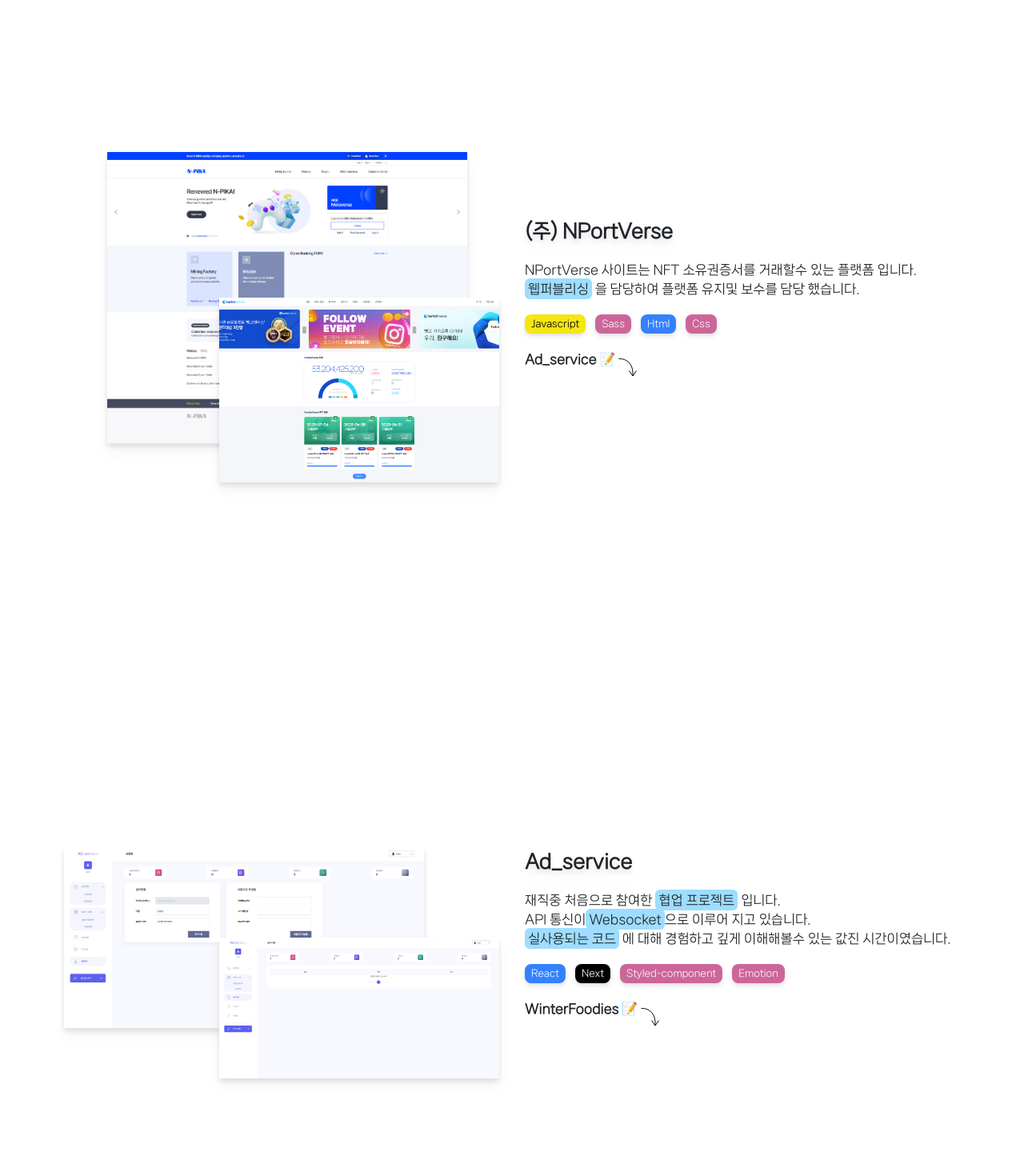
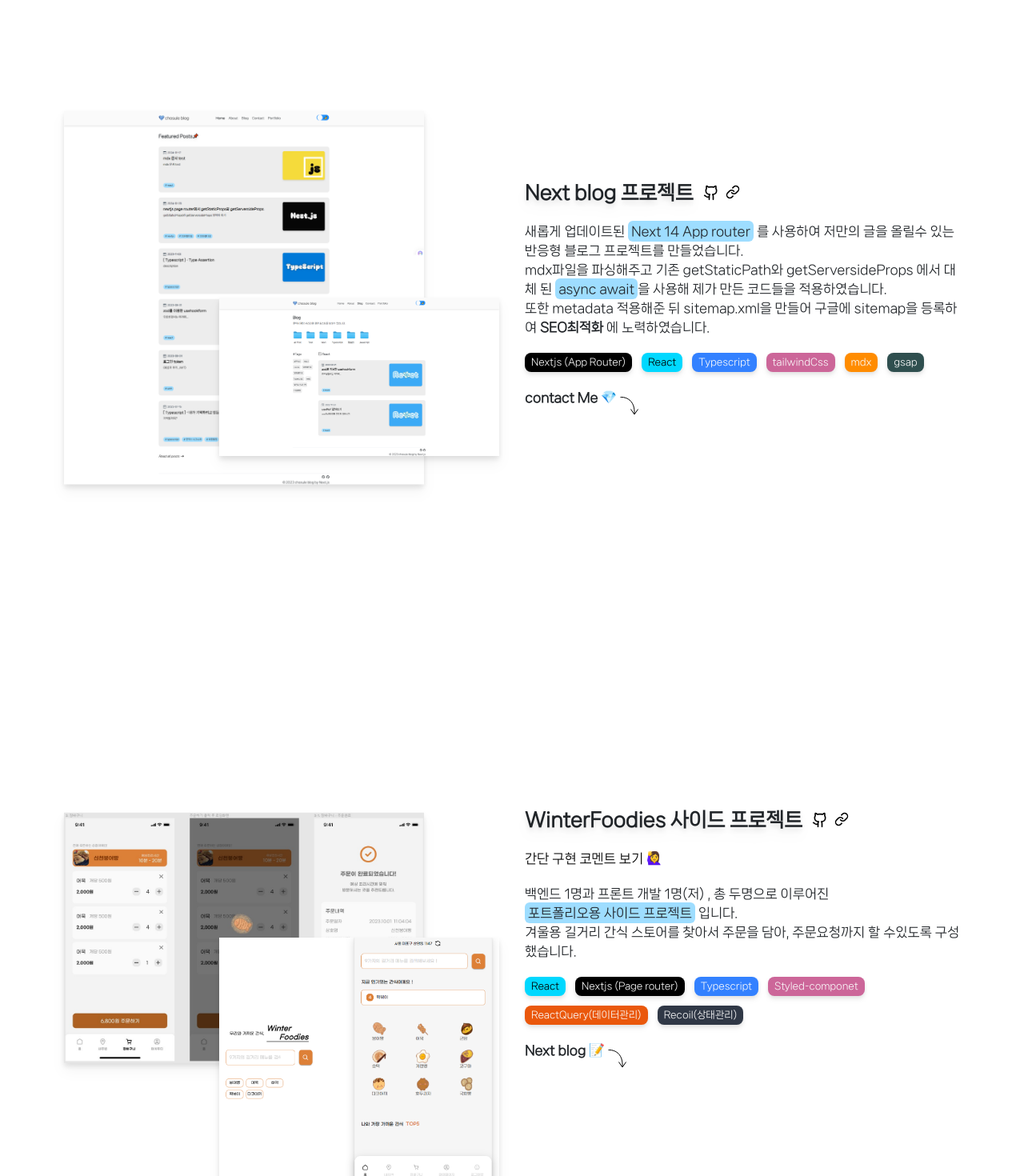
Before and after one commit to chosule/portfolio, a Next.js app: page / in a window 1280 px wide. Shown: the part 860-2330 px from the top of the page at 80% size. Built offline with nearby package versions, Linux system fonts and the light colour scheme.

Commit message:
🛠 Fix: page 순서 변경

```diff
--- a/src/app/page.tsx
+++ b/src/app/page.tsx
@@ -16,10 +16,10 @@ export default function PortfolioPage() {
     <>
       <div className="relative w-full px-10">
         <Intro />
+        <Blog />
+        <WinterFoodies />
+        <AdService />
         <NportVerse />
-        <AdService />
-        <WinterFoodies />
-        <Blog />
         <ContactMe />
       </div>
     </>
```
